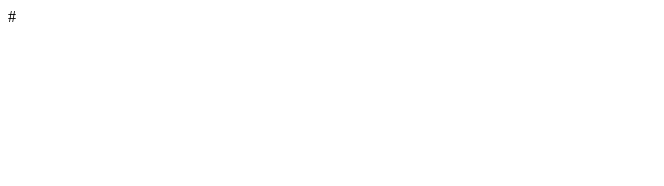
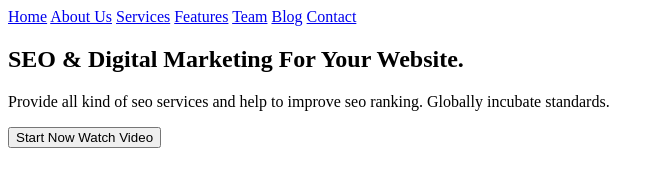
Before and after one commit to AndreiSavin1980/hw3, a plain HTML site: page index.html in a window 1280 px wide. Shown: the whole page, without its empty margins (0-664 px from the left). Drawn offline with Linux system fonts and the light colour scheme.

Commit message:
Домашнее задание к семинару 3.2 html Савина Андрея Владимировича

```diff
--- a/index.html
+++ b/index.html
@@ -9,18 +9,24 @@
 	<body>
 		<header>
 			<nav>
-				<a href="#"></a>
-				<a href="#"></a>
-				<a href="#"></a>
-				<a href="#"></a>
-				<a href="#"></a>
-				<a href="#"></a>
-				#
+				<a href="#">Home</a>
+				<a href="#">About Us</a>
+				<a href="#">Services</a>
+				<a href="#">Features</a>
+				<a href="#">Team</a>
+				<a href="#">Blog</a>
+				<a href="#">Contact</a>
 			</nav>
 		</header>
 		<main>
 			<section>
-				<div></div>
+				<div>
+					<h1>SEO & Digital Marketing For Your Website.</h1>
+					<p>Provide all kind of seo services and help to improve seo ranking. Globally incubate standards.</p>
+					<div>
+						<button>Start Now Watch Video</button>
+					</div>
+				</div>
 				<img src="" alt="" />
 			</section>
 		</main>
```
